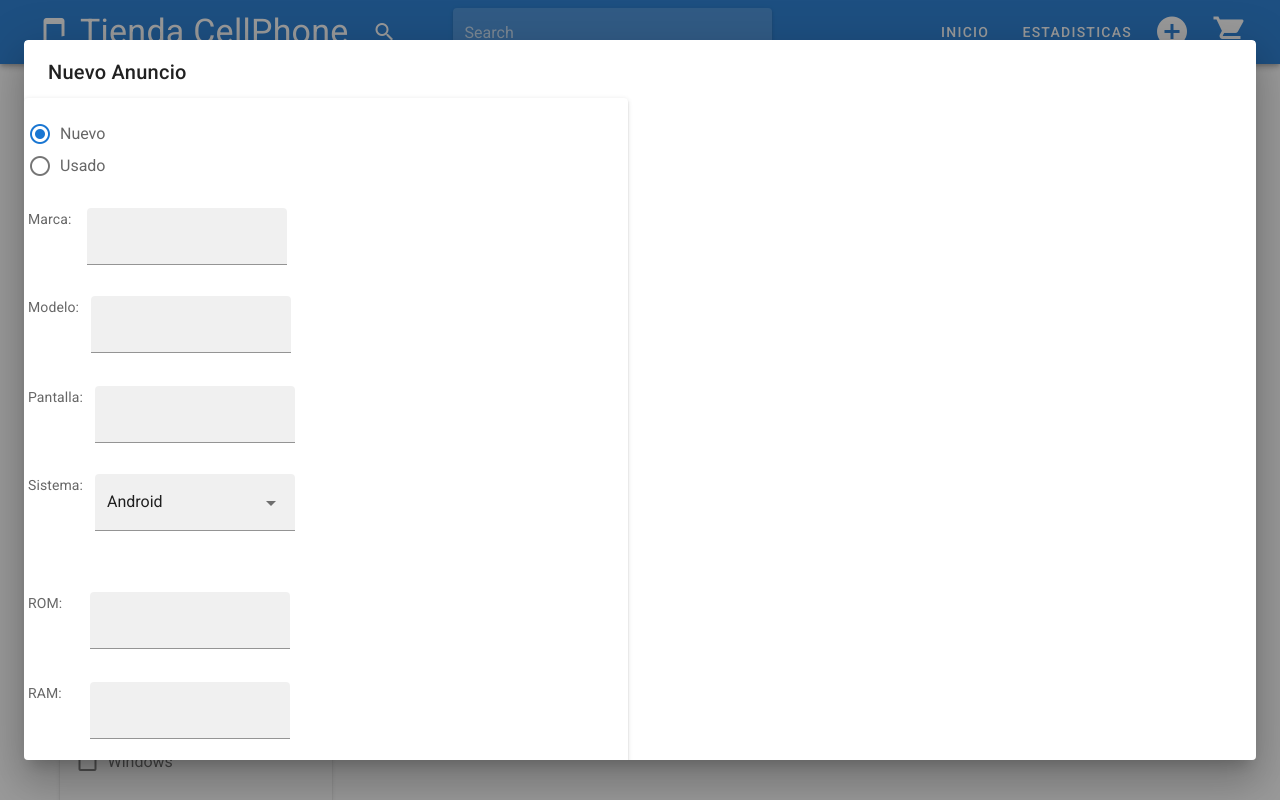
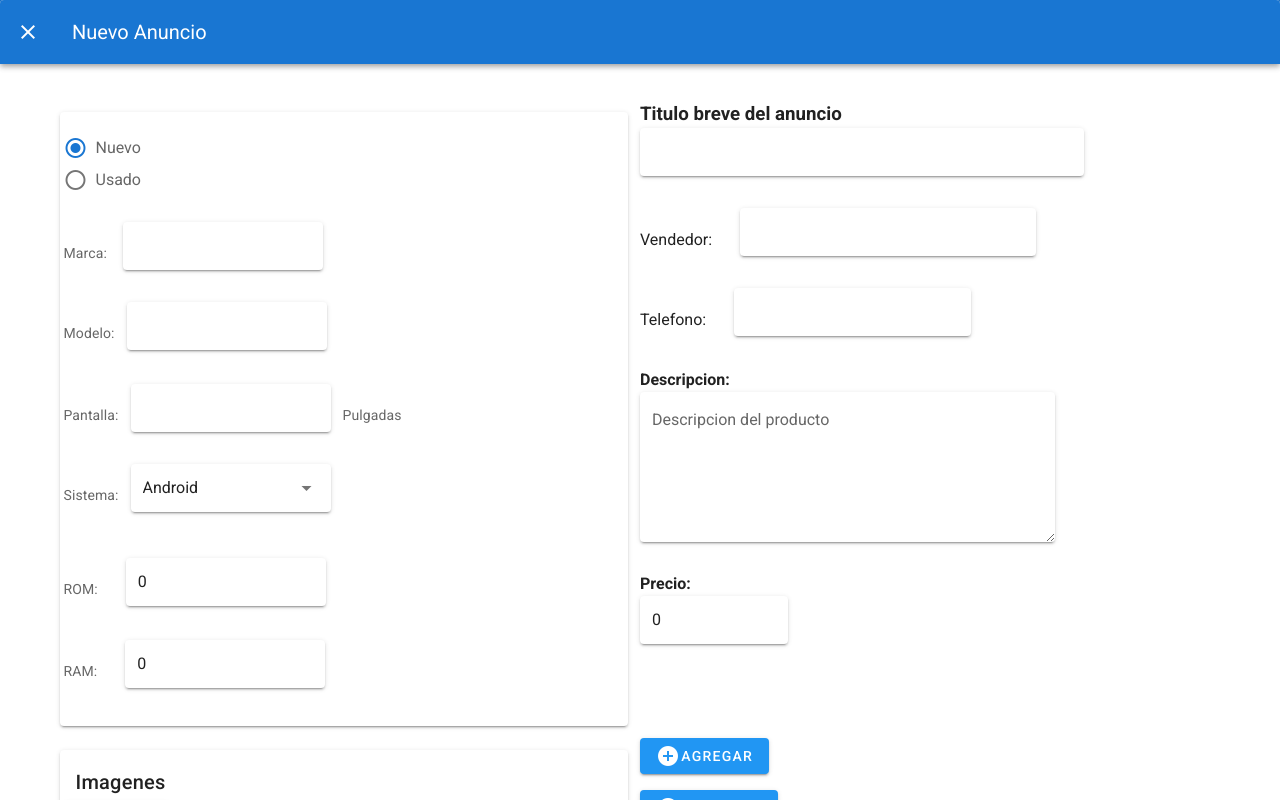
Before and after one commit to PM18008-ues/fpi2021_final, a Vue app: page / in a window 1280 px wide. Both pictures are taken after a click on the button 1172 px from the left and 32 px from the top of the page. Shown: the top 800 px of the page. Built offline with nearby package versions, Linux system fonts and the light colour scheme; what vuefire would draw is missing.

Commit message:
modal add anuncios
estructura general del modal hecha y permite agregar datos a la BD

```diff
--- a/src/components/Modal.vue
+++ b/src/components/Modal.vue
@@ -1,10 +1,23 @@
 <template>
-  <v-container>
-    <v-dialog v-model="dialog" transition="dialog-bottom-transition">
+  <v-row>
+    <v-dialog
+      v-model="dialog"
+      transition="dialog-bottom-transition"
+      fullscreen
+      hide-overlay
+    >
       <v-card>
-        <v-card-title>Nuevo Anuncio</v-card-title>
+        <v-toolbar dark color="primary">
+          <v-btn icon dark @click="dialog = false">
+            <v-icon>mdi-close</v-icon>
+          </v-btn>
+          <v-toolbar-title>Nuevo Anuncio</v-toolbar-title>
+          <v-spacer></v-spacer>
+        </v-toolbar>
+        <v-container class="pt-12">
           <v-row>
             <!-- Form de nuevo producto -->
+
             <v-col lg="6">
               <v-card>
                 <v-card-text>
@@ -15,72 +28,224 @@
                     </v-radio-group>
                   </v-row>
                   <v-row class="pb-8">
-                  <label class="pr-4">Marca:</label>
+                    <label class="pr-4 pt-5">Marca:</label>
                     <v-text-field
                       style="max-width: 200px"
                       :rules="rules"
                       hide-details="auto"
-                    filled
+                      solo
+                      v-model="marca"
                     ></v-text-field>
                   </v-row>
                   <v-row class="pb-1">
-                  <label class="pr-3">Modelo:</label>
-                  <v-text-field style="max-width: 200px" filled></v-text-field>
+                    <label class="pr-3 pt-5">Modelo:</label>
+                    <v-text-field style="max-width: 200px" solo></v-text-field>
                   </v-row>
                   <v-row class="pb-8">
-                  <label class="pr-3">Pantalla:</label>
+                    <label class="pr-3 pt-5">Pantalla:</label>
                     <v-text-field
                       style="max-width: 200px"
                       :rules="rules"
                       hide-details="auto"
-                    filled
+                      solo
+                      v-model="modelo"
                     ></v-text-field>
+                    <label class="pl-3 pt-5">Pulgadas</label>
                   </v-row>
-                <v-row class="pb-8">
-                  <label class="pr-3">Sistema:</label>
+                  <v-row class="pb-4">
+                    <label class="pr-3 pt-5">Sistema:</label>
                     <v-select
                       :items="sistemas"
                       style="max-width: 200px"
-                    filled
-                    v-model="sistem"
+                      solo
+                      v-model="sistema"
                     ></v-select>
                   </v-row>
                   <v-row class="pb-1">
-                  <label class="pr-7">ROM:</label>
-                  <v-text-field style="max-width: 200px" filled></v-text-field>
+                    <label class="pr-7 pt-5">ROM:</label>
+                    <v-text-field
+                      style="max-width: 200px"
+                      solo
+                      v-model="rom"
+                    ></v-text-field>
                   </v-row>
                   <v-row class="pb-1">
-                  <label class="pr-7">RAM:</label>
-                  <v-text-field style="max-width: 200px" filled></v-text-field>
+                    <label class="pr-7 pt-5">RAM:</label>
+                    <v-text-field
+                      style="max-width: 200px"
+                      solo
+                      v-model="ram"
+                    ></v-text-field>
                   </v-row>
                 </v-card-text>
               </v-card>
             </v-col>
+
             <!-- form datos extra -->
-          <v-col lg="6"></v-col>
+
+            <v-col lg="6">
+              <v-row>
+                <h3>Titulo breve del anuncio</h3>
               </v-row>
+              <!-- input de titulo -->
+              <v-row class="pb-8"
+                ><v-text-field
+                  style="max-width: 75%"
+                  :rules="rules"
+                  hide-details="auto"
+                  solo
+                  v-model="titulo"
+                ></v-text-field>
+              </v-row>
+              <!-- Input vendedor -->
+              <v-row class="pb-8">
+                <label class="pr-7 pt-5">Vendedor:</label>
+                <v-text-field
+                  style="max-width: 50%"
+                  :rules="rules"
+                  hide-details="auto"
+                  solo
+                  v-model="vendedor"
+                ></v-text-field>
+              </v-row>
+              <!-- input telefono -->
+              <v-row class="pb-8">
+                <label class="pr-7 pt-5">Telefono:</label>
+                <v-text-field
+                  style="max-width: 40%"
+                  :rules="rules"
+                  hide-details="auto"
+                  solo
+                  v-model="telefono"
+                ></v-text-field>
+              </v-row>
+              <!-- textarea descripcion -->
+              <v-row>
+                <h4>Descripcion:</h4>
+              </v-row>
+              <v-row>
+                <v-textarea
+                  solo
+                  name="input-7-4"
+                  label="Descripcion del producto"
+                  value=""
+                  style="max-width: 70%"
+                  v-model="descripcion"
+                ></v-textarea>
+              </v-row>
+              <!-- input Precio -->
+              <v-row>
+                <h4>Precio:</h4>
+              </v-row>
+              <v-row>
+                <v-text-field
+                  style="max-width: 25%"
+                  :rules="rules"
+                  hide-details="auto"
+                  label="$00.00"
+                  solo
+                  v-model="precio"
+                ></v-text-field>
+              </v-row>
+            </v-col>
+          </v-row>
+          <v-row>
+            <v-col lg="6">
+              <v-card>
+                <v-card-title>Imagenes</v-card-title>
+                <v-card-text>
+                  <v-row
+                    ><v-col lg="3">
+                      <v-row><v-btn>Agregar</v-btn></v-row>
+                      <v-row><v-btn>Eliminar</v-btn></v-row>
+                    </v-col></v-row
+                  >
+                </v-card-text>
+              </v-card>
+            </v-col>
+            <!-- botones de agregar y cancelar -->
+            <v-col lg="3">
+              <v-row class="pb-4">
+                <v-btn @click="agregar" color="blue" class="white--text"
+                  ><v-icon color="white">mdi-plus-circle</v-icon>Agregar</v-btn
+                >
+              </v-row>
+              <v-row>
+                <v-btn @click="dialog = false" color="blue" class="white--text"
+                  ><v-icon color="white">mdi-close-circle</v-icon
+                  >Cancelar</v-btn
+                >
+              </v-row>
+            </v-col>
+          </v-row>
+        </v-container>
       </v-card>
     </v-dialog>
-  </v-container>
+  </v-row>
 </template>
 
 <script>
+import { db } from "../db";
 export default {
   name: "Modal",
   data() {
     return {
+      // datos del objeto
+      titulo: "",
+      nuevo: true,
+      marca: "",
+      modelo: "",
+      pantalla: "",
+      sistema: "Android",
+      rom: 0,
+      ram: 0,
+      vendedor: "",
+      telefono: "",
+      descripcion: "",
+      precio: 0,
+      hoy: new Date().toLocaleDateString(),
+
       dialog: false,
       radioGroup: 1,
       //   reglas del input
       rules: [
-        (value) => !!value || "Required.",
-        (value) => (value && value.length >= 3) || "Min 3 characters",
+        (value) => !!value || "Requerido.",
+        (value) => (value && value.length >= 3) || "Min 3 caracteres",
       ],
 
       //   sistemas
-      sistem: "Android",
+
       sistemas: ["Android", "Windows", "Ios"],
     };
   },
+  methods: {
+    agregar() {
+      let newPro = true;
+
+      if (this.radioGroup === 1) {
+        newPro = true;
+      } else {
+        newPro = false;
+      }
+      var newProduc = {
+        titulo: this.titulo,
+        marca: this.marca,
+        nuevo: newPro,
+        modelo: this.modelo,
+        pantalla: this.pantalla,
+        sistema: this.sistema,
+        rom: this.rom.valueOf(),
+        ram: this.ram.valueOf(),
+        vendedor: this.vendedor,
+        telefono: this.telefono,
+        descripcion: this.descripcion,
+        precio: this.precio.valueOf(),
+        fecha: this.hoy,
+      };
+      console.log(newProduc);
+      this.dialog = false;
+      db.collection("productos").add(newProduc);
+    },
+  },
 };
 </script>
--- a/src/components/Navbar.vue
+++ b/src/components/Navbar.vue
@@ -35,7 +35,6 @@
 <script>
 import Modal from "./Modal.vue";
 export default {
-  data() {},
   components: { Modal },
 
   methods: {
--- a/src/views/Home.vue
+++ b/src/views/Home.vue
@@ -62,6 +62,16 @@
         <v-card>
           <v-card-title>Pantalla</v-card-title>
           <v-card-text>
+            <v-checkbox
+              v-model="pantallas"
+              value="7.0"
+              :label="`7.0`"
+            ></v-checkbox>
+            <v-checkbox
+              v-model="pantallas"
+              value="6.5"
+              :label="`6.5`"
+            ></v-checkbox>
             <v-checkbox
               v-model="pantallas"
               value="6.0"
@@ -388,7 +398,6 @@ export default {
         return copia;
       }
     },
-    // .toLocaleDateString() DD/MM/YYYY
   },
 
   firestore: {
```
Lines whose indentation alone changed are shown as unchanged.
